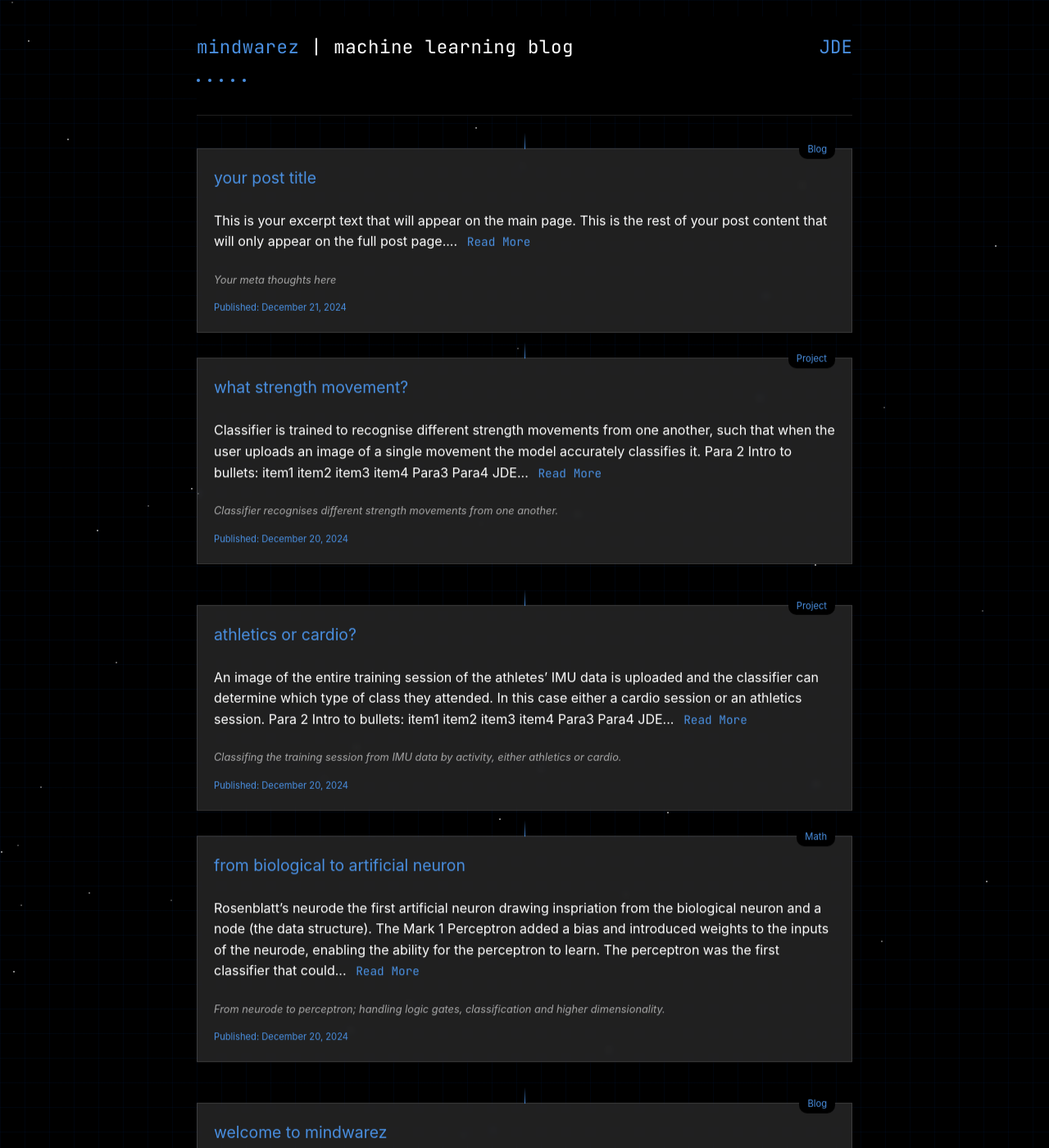
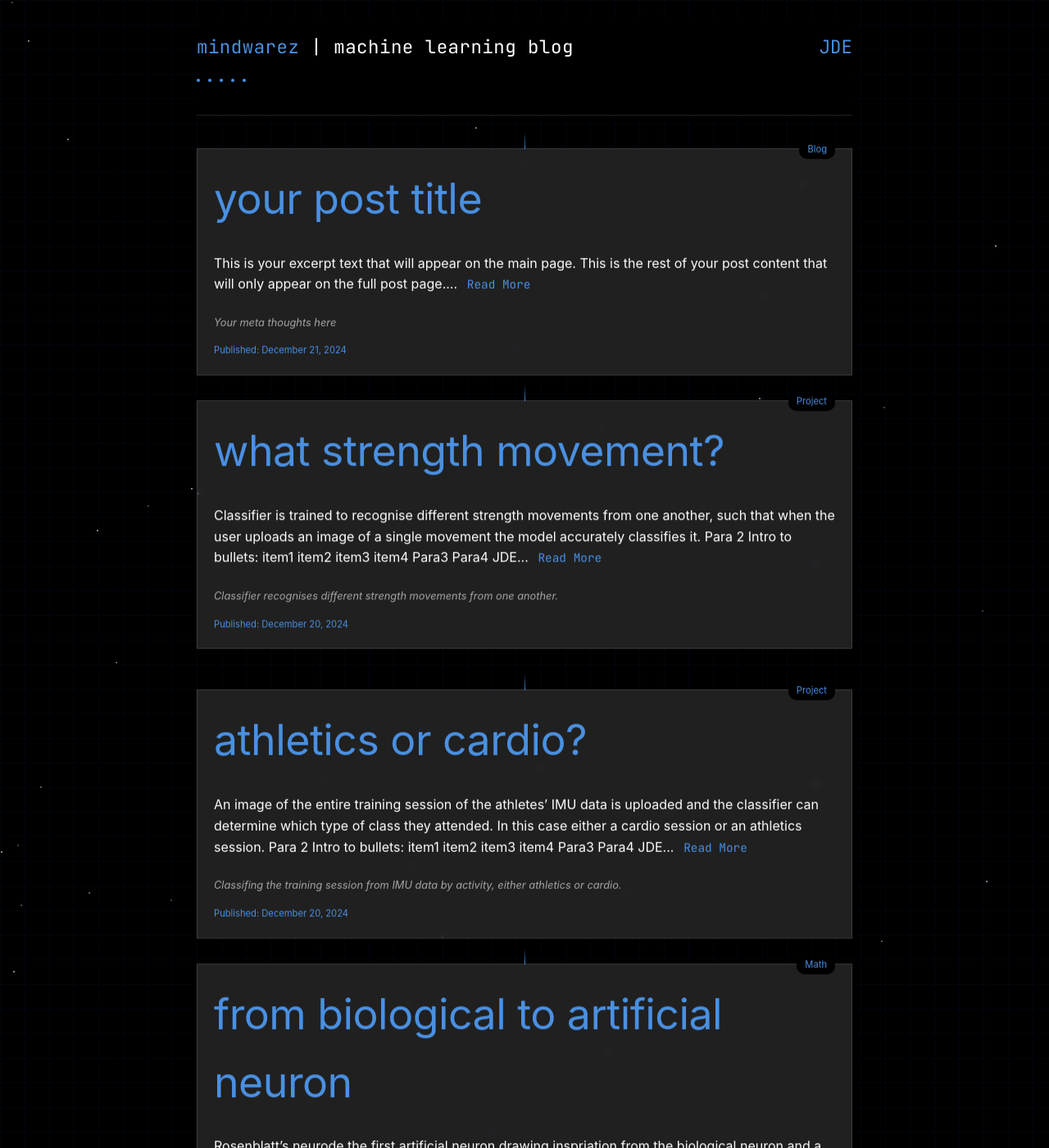
Before and after one commit to jamesbychance/mindwarez, a Jekyll site: the page built from index.html, in a window 1280 px wide and 1400 px high. Shown: the whole window at 82% size. Built offline with Jekyll 4.4.1, drawn with Linux system fonts in a browser that asks for light colours.

```diff
--- a/assets/css/styles.css
+++ b/assets/css/styles.css
@@ -184,16 +184,16 @@
 h2 a,
 .feed-item h2,
 article h2 {
-    font-family: -apple-system, system-ui, sans-serif;  /* Changed to system font stack */
+    font-family: -apple-system, system-ui, sans-serif;  /* Changed back to system font */
     color: var(--accent-blue);
     text-decoration: none;
     cursor: pointer;
     font-weight: 400;
-    font-size: 1.1em;  /* Reduced from 1.4em to match image */
+    font-size: 1.8em;  /* Adjusted to match image */
     margin-top: 0;
-    margin-bottom: 1rem;
-    text-transform: lowercase;  /* Keep lowercase styling */
-    letter-spacing: normal;  /* Reset letter spacing */
+    margin-bottom: 1.5rem;
+    text-transform: lowercase;  /* Added back as the image shows lowercase */
+    letter-spacing: -0.01em;  /* Slight negative letter spacing for that clean look */
 }
 
 
```
